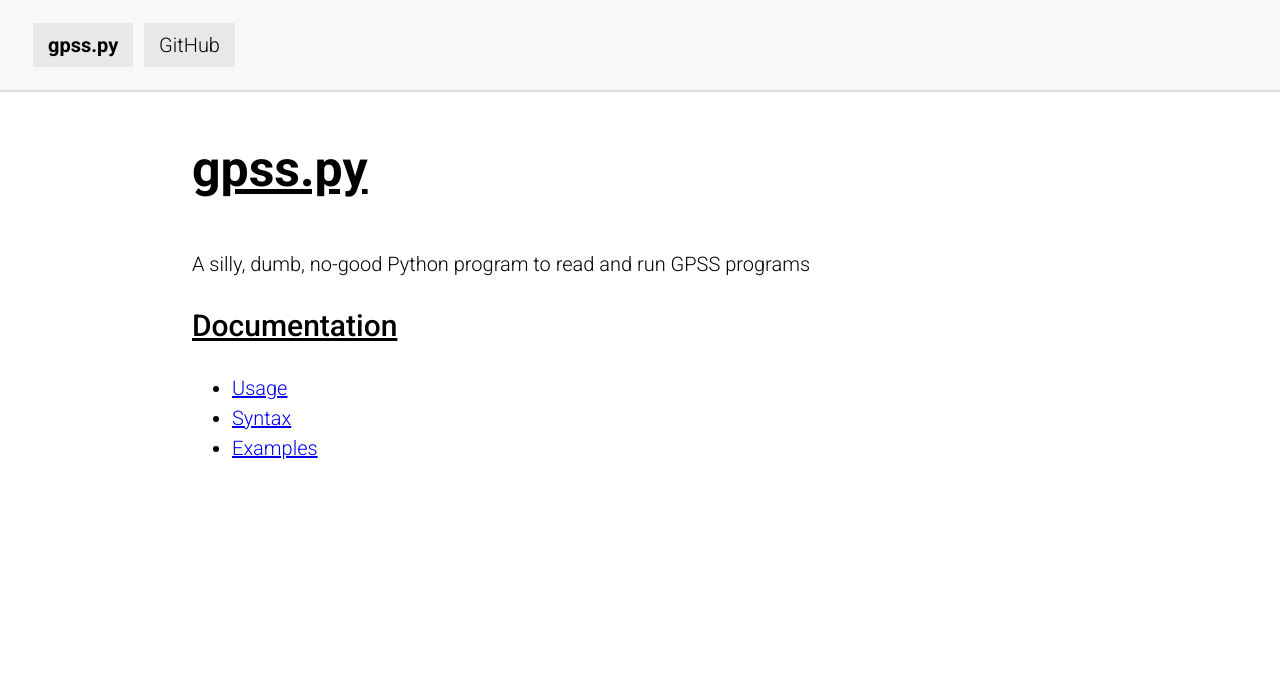
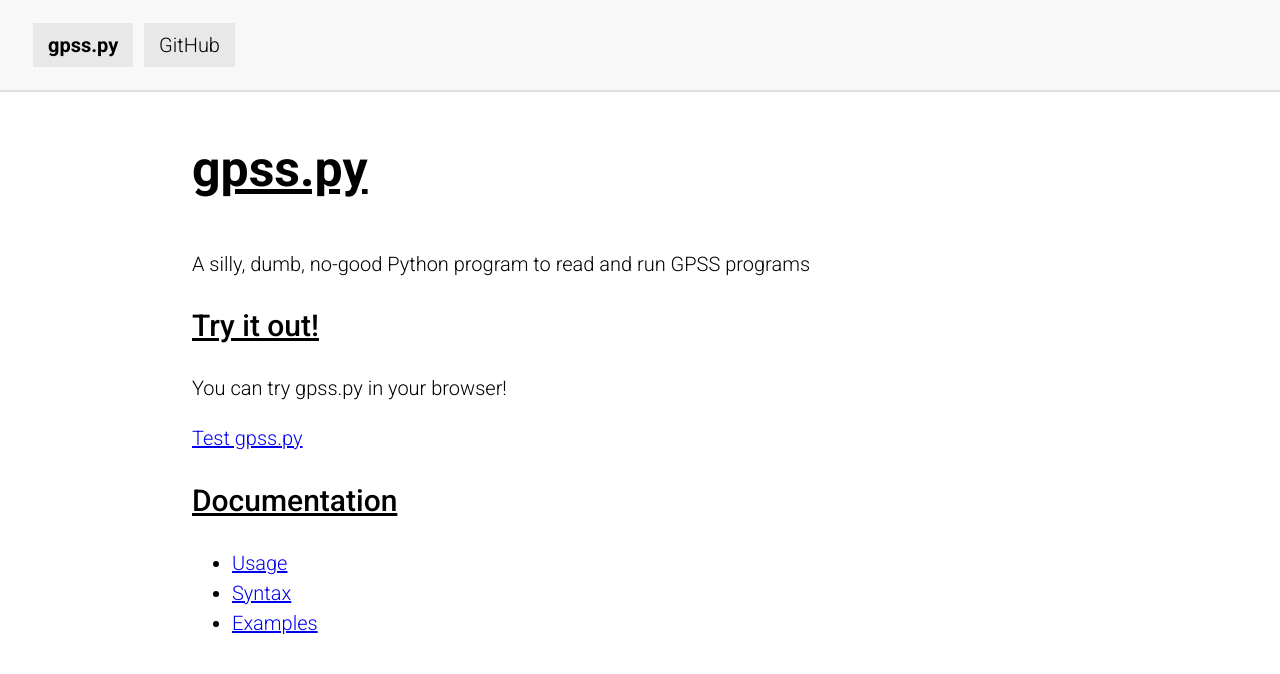
Before and after one commit to martendo/gpss.py, a Jekyll site: the page built from docs/index.md, in a window 1280 px wide. Shown: the top 674 px of the page. Built offline with Jekyll 4.4.1, drawn with Linux system fonts in a browser that asks for light colours.

Commit message:
Add link to test page in main page

```diff
--- a/docs/index.md
+++ b/docs/index.md
@@ -6,6 +6,11 @@ permalink: /
 # gpss.py
 A silly, dumb, no-good Python program to read and run GPSS programs
 
+## Try it out!
+You can try gpss.py in your browser!
+
+[Test gpss.py]({{ "/test" | relative_url }})
+
 ## Documentation
 - [Usage]({{ "/usage" | relative_url }})
 - [Syntax]({{ "/syntax" | relative_url }})
```
